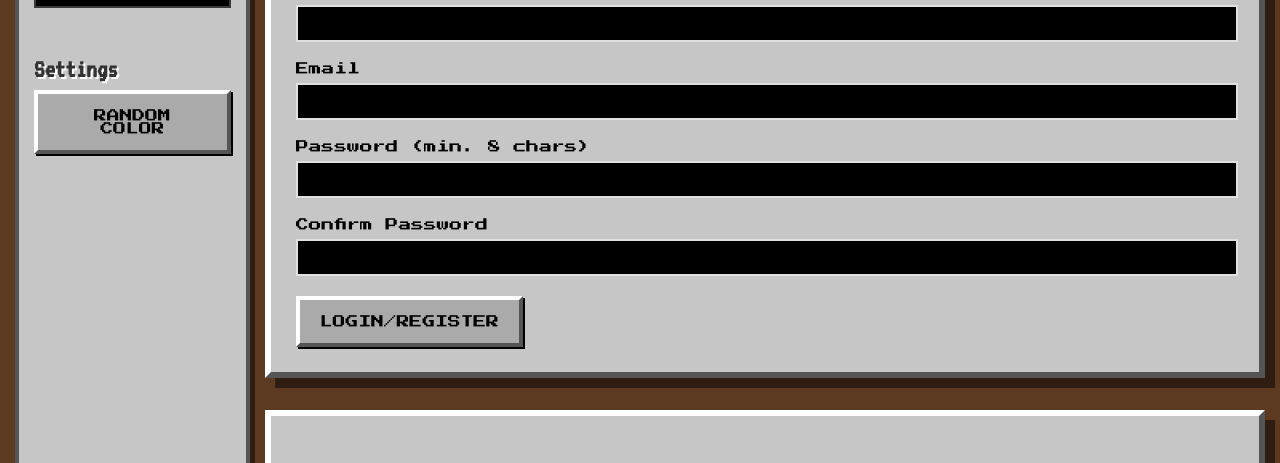
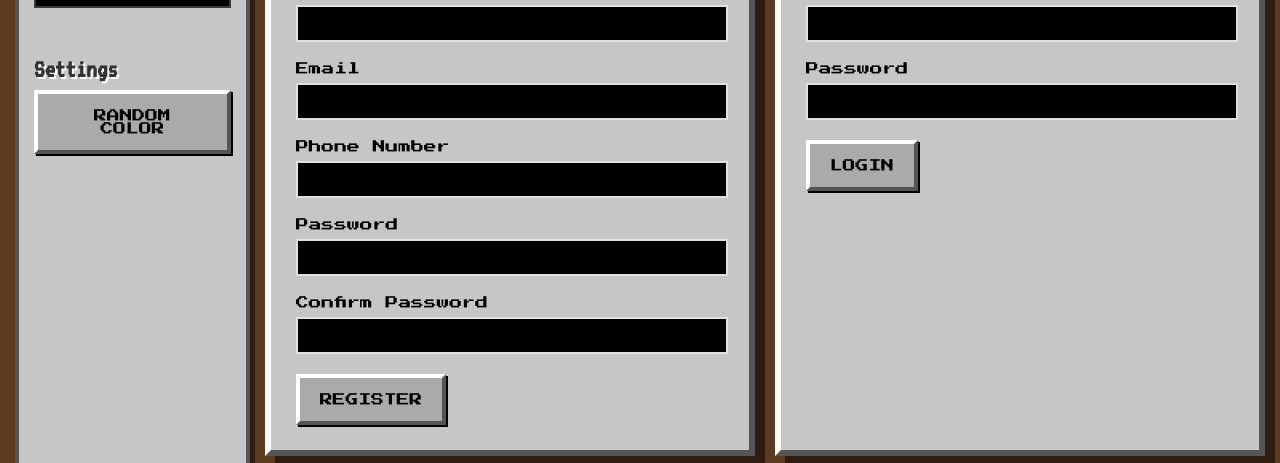
Before and after one commit to YF00789/yf00789.github.io, a plain HTML site: page hub.html in a window 1280 px wide. Shown: the part 226-689 px from the top of the page. Drawn offline with nearby package versions, Linux system fonts and the light colour scheme.

Commit message:
update hub page

```diff
--- a/hub.html
+++ b/hub.html
@@ -35,32 +35,57 @@
         <button id="color-btn" class="mc-button" style="width: 100%;">Random Color</button>
     </aside>
     <main>
-        <section class="card">
-            <h2>Login/Register</h2>
-            <form id="validation-form" novalidate>
+        <div class="card-row">
+            <section class="card" style="flex:1;">
+                <h2>Sign Up</h2>
+                <form id="signup-form" novalidate>
                     <div class="form-group">
-                    <label for="username">Username</label>
-                    <input type="text" id="username" name="username">
-                    <div class="error" id="username-error">Username is required.</div>
+                        <label for="signup-name">Username</label>
+                        <input type="text" id="signup-name" name="signup-name">
+                        <div class="error" id="signup-name-error"></div>
                     </div>
                     <div class="form-group">
-                    <label for="email">Email</label>
-                    <input type="email" id="email" name="email">
-                    <div class="error" id="email-error">Invalid email format.</div>
+                        <label for="signup-email">Email</label>
+                        <input type="text" id="signup-email" name="signup-email">
+                        <div class="error" id="signup-email-error"></div>
                     </div>
                     <div class="form-group">
-                    <label for="password">Password (min. 8 chars)</label>
-                    <input type="password" id="password" name="password">
-                    <div class="error" id="password-error">Password must be at least 8 characters.</div>
+                        <label for="signup-phone">Phone Number</label>
+                        <input type="text" id="signup-phone" name="signup-phone">
+                        <div class="error" id="signup-phone-error"></div>
                     </div>
                     <div class="form-group">
-                    <label for="confirm-password">Confirm Password</label>
-                    <input type="password" id="confirm-password" name="confirm-password">
-                    <div class="error" id="confirm-password-error">Passwords do not match.</div>
+                        <label for="signup-password">Password</label>
+                        <input type="password" id="signup-password" name="signup-password">
+                        <div class="error" id="signup-password-error"></div>
                     </div>
-                <button type="submit" class="mc-button">Login/Register</button>
+                    <div class="form-group">
+                        <label for="signup-confirm">Confirm Password</label>
+                        <input type="password" id="signup-confirm" name="signup-confirm">
+                        <div class="error" id="signup-confirm-error"></div>
+                    </div>
+                    <button type="submit" class="mc-button">Register</button>
                 </form>
             </section>
+
+            <section class="card" style="flex:1;">
+                <h2>Log In</h2>
+                <form id="login-form" novalidate>
+                    <div class="form-group">
+                        <label for="login-email">Email</label>
+                        <input type="text" id="login-email" name="login-email">
+                        <div class="error" id="login-email-error"></div>
+                    </div>
+                    <div class="form-group">
+                        <label for="login-password">Password</label>
+                        <input type="password" id="login-password" name="login-password">
+                        <div class="error" id="login-password-error"></div>
+                    </div>
+                    <button type="submit" class="mc-button">Login</button>
+                </form>
+            </section>
+        </div>
+
         <section class="card">
             <h2>FAQ</h2>
             <div class="search-container">
@@ -100,12 +125,12 @@
         <div class="popup-content card">
             <button id="close-popup" class="close-btn">X</button>
             <h2>Subscribe</h2>
-            <form>
+            <form id="subscribe-form" novalidate>
                 <div class="form-group">
                     <label for="sub-email">Email:</label>
-                    <input type="email" id="sub-email" required>
+                    <input type="text" id="sub-email">
                 </div>
-                <button type="submit" class="mc-button">Send</button>
+                <button type="button" class="mc-button">Send</button>
             </form>
         </div>
     </div>
```
Lines whose indentation alone changed are shown as unchanged.
